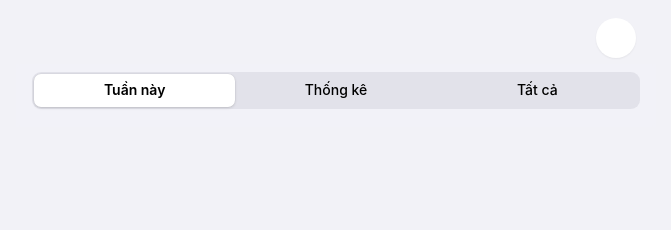
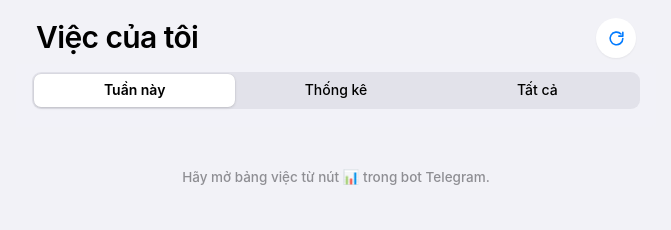
Before and after one commit to thanhnambkhn/vieccuatoi, a plain HTML site: page index.html in a window 1280 px wide. Shown: the whole page, without its empty margins (304-975 px from the left). Drawn offline with Linux system fonts and the light colour scheme.

Commit message:
Update index.html

```diff
--- a/index.html
+++ b/index.html
@@ -3,10 +3,13 @@
 <head>
 <base target="_top">
 <meta charset="utf-8">
+<meta name="viewport" content="width=device-width, initial-scale=1, viewport-fit=cover">
+<meta name="robots" content="noindex,nofollow">
+<title>Việc của tôi</title>
 <meta name="referrer" content="no-referrer">
 <!--
-  Dashboard.html — Telegram Mini App cho Telegram Task Bot (chạy trên Google Apps Script).
-  Trong Apps Script: Tệp (+) → HTML → đặt tên đúng "Dashboard" → dán toàn bộ file này.
+  index.html — Bảng việc (Telegram Mini App) chạy trên trang riêng (GitHub Pages). File này được sinh từ Dashboard.html.
+  Không chứa khóa hay dữ liệu: khóa (k) và link Apps Script (a) nằm trong link mà bot gửi.
   • Mở trong Telegram (nút 📊 cạnh ô chat): tự lấy màu theme Telegram qua tgWebAppThemeParams.
   • Mở bằng trình duyệt: dùng màu sáng/tối theo hệ điều hành.
 -->
@@ -200,7 +203,7 @@
 <body>
 <div class="app">
   <header class="head">
-    <div class="tt"><div class="sub" id="sub"></div></div>
+    <div class="tt"><h1>Việc của tôi</h1><div class="sub" id="sub"></div></div>
     <button class="icon-btn" id="btnRefresh" type="button" aria-label="Làm mới"></button>
   </header>
   <div class="top">
@@ -216,8 +219,9 @@
 <div class="tip" id="tip" role="tooltip" hidden></div>
 
 <script>
-const KEY = <?!= JSON.stringify(key) ?>;
-let DATA = <?!= initial ?>;
+const _P = new URLSearchParams(location.search);
+const KEY = _P.get('k') || '', API = _P.get('a') || '';   // khóa + link /exec do bot gắn vào link mở trang
+let DATA = API ? loadCache() : null;                                  // hiện ngay bản lần trước, rồi tải số liệu mới
 
 // ============================================================ tiện ích
 const DAY = 86400000, WD = ['CN', 'T2', 'T3', 'T4', 'T5', 'T6', 'T7'];
```
